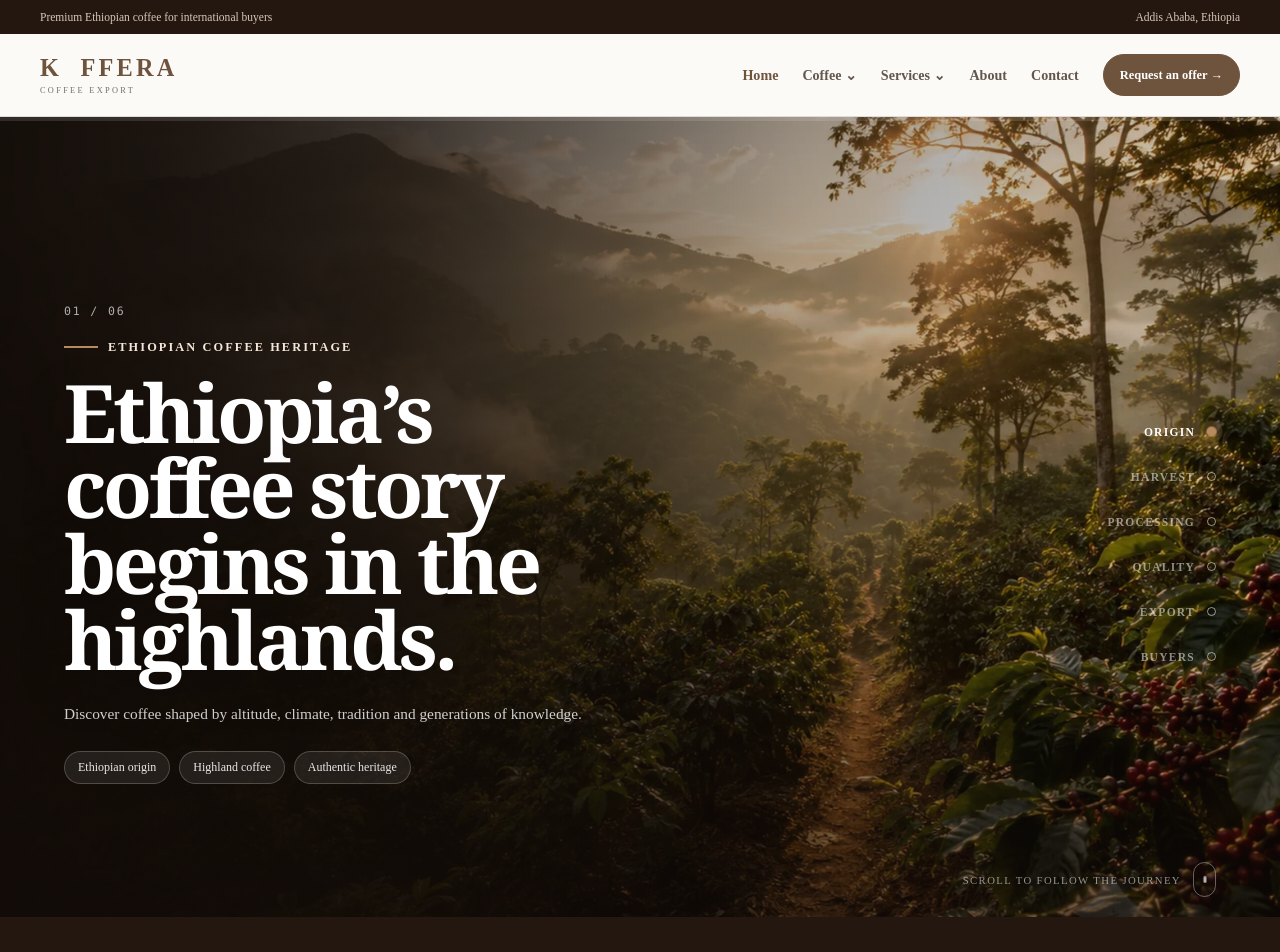
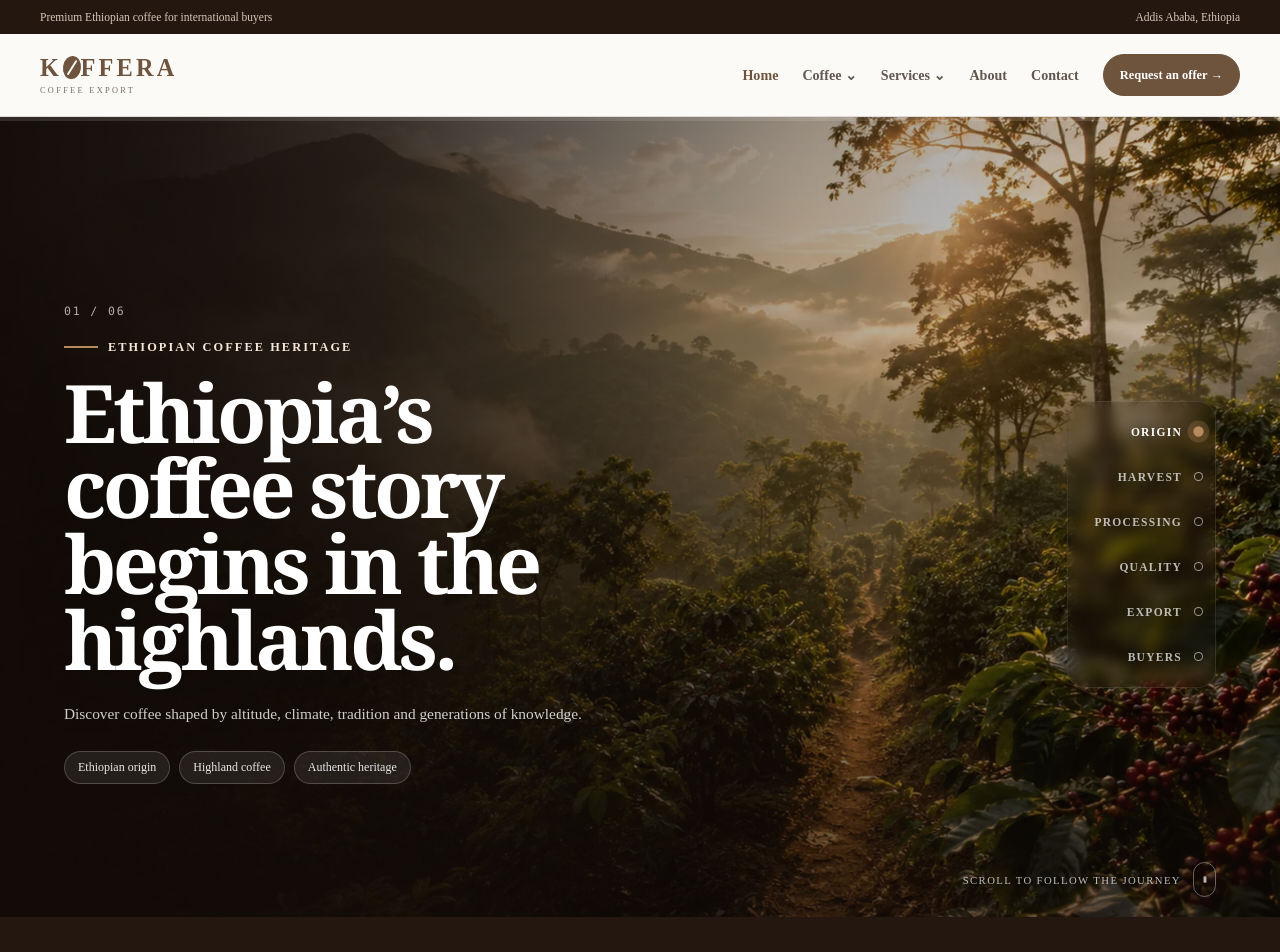
Before and after one commit to yohannesmulugeta/koffera-coffee, a React (Vite) app: page / in a window 1280 px wide. Shown: the top 952 px of the page. Built offline with nearby package versions, Linux system fonts and the light colour scheme.

Commit message:
Polish desktop cinematic homepage
Restore the coffee-bean O in the Koffera wordmark and improve desktop scene-rail and scroll-hint readability. Validated with automated 1440×900 captures, lint, production build, route checks, console checks, asset checks, and responsive Playwright tests.

```diff
--- a/src/main.jsx
+++ b/src/main.jsx
@@ -12,6 +12,7 @@ import './styles/animations.css';
 import './styles/responsive.css';
 import './styles/scroll-world.css';
 import './styles/scroll-world-motion.css';
+import './styles/desktop-cinematic-polish.css';
 
 ReactDOM.createRoot(document.getElementById('root')).render(
   <React.StrictMode>
--- /dev/null
+++ b/src/styles/desktop-cinematic-polish.css
@@ -0,0 +1,33 @@
+.brand__bean {
+  background: var(--coffee);
+}
+
+.brand--light .brand__bean {
+  background: var(--white);
+}
+
+@media (min-width: 861px) {
+  .koffera-scroll-world__rail {
+    padding: 10px 12px;
+    border: 1px solid rgba(255, 255, 255, 0.09);
+    border-radius: 18px;
+    background: linear-gradient(90deg, rgba(18, 11, 7, 0.06), rgba(18, 11, 7, 0.34));
+    box-shadow: 0 16px 45px rgba(0, 0, 0, 0.13);
+    backdrop-filter: blur(7px);
+  }
+
+  .koffera-scroll-world__dot {
+    color: rgba(255, 255, 255, 0.7);
+    text-shadow: 0 2px 12px rgba(0, 0, 0, 0.78);
+  }
+
+  .koffera-scroll-world__dot i {
+    background: rgba(18, 11, 7, 0.24);
+    box-shadow: 0 1px 9px rgba(0, 0, 0, 0.38);
+  }
+
+  .koffera-scroll-world__hint {
+    color: rgba(255, 255, 255, 0.72);
+    text-shadow: 0 2px 12px rgba(0, 0, 0, 0.82);
+  }
+}
```
